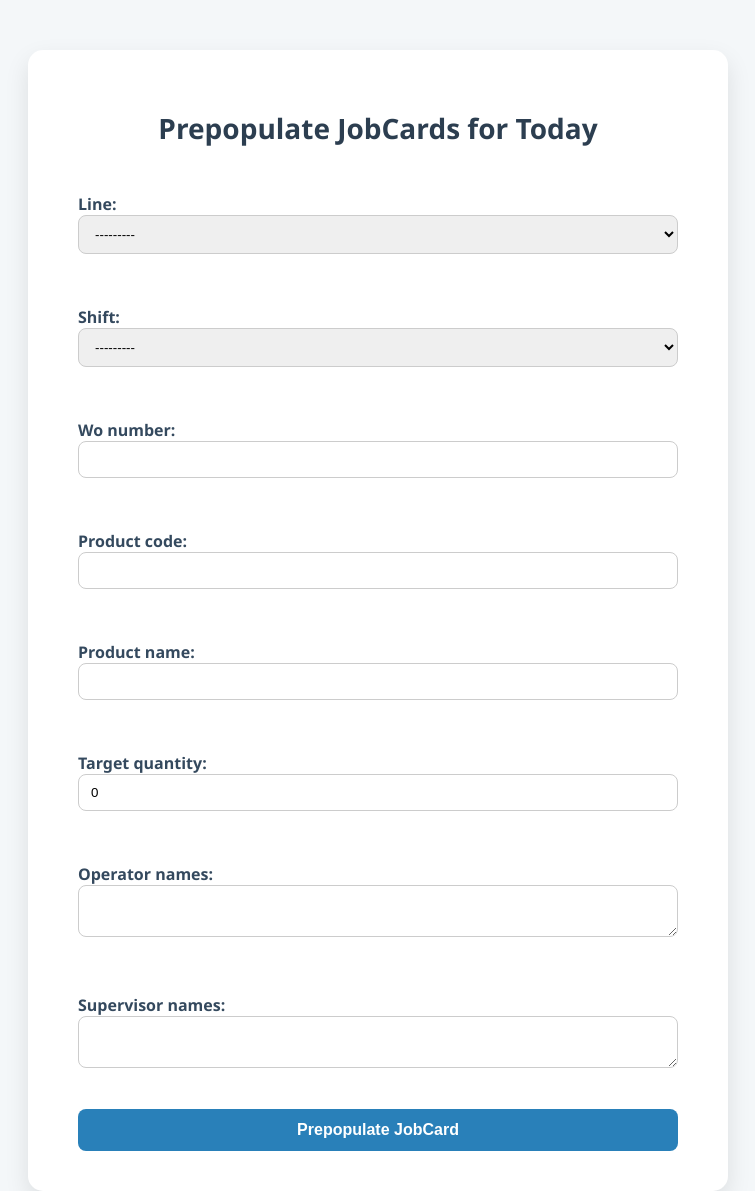
After one commit to Akula404/jobcard_factory.io, a Django app: page /jobcard/prepopulate/ in a window 1280 px wide. The commit adds this page. Shown: the whole page, without its empty margins (262-1017 px from the left). Run offline with Django 5.2, Linux system fonts and the light colour scheme.

Commit message:
Full application complete

```diff
--- a/jobcard/forms.py
+++ b/jobcard/forms.py
@@ -1,16 +1,45 @@
 from django import forms
 from .models import JobCard, TempSubmission
 
+# -----------------------------
+# JobCard Form for Operators
+# -----------------------------
 class JobCardForm(forms.ModelForm):
     class Meta:
         model = JobCard
-        fields = '__all__'
+        fields = '__all__'  # include everything
         widgets = {
-            'date': forms.DateInput(attrs={'type': 'date'}),
-            'operator_names': forms.Textarea(attrs={'rows': 3}),
-            'supervisor_names': forms.Textarea(attrs={'rows': 3}),
+            # Prepopulated / readonly fields (but still submitted)
+            'date': forms.DateInput(attrs={'type': 'date', 'readonly': 'true'}),
+            'line': forms.Select(attrs={'readonly': 'true'}),  # visually readonly
+            'shift': forms.Select(attrs={'readonly': 'true'}),
+            'wo_number': forms.TextInput(attrs={'readonly': 'true'}),
+            'product_code': forms.TextInput(attrs={'readonly': 'true'}),
+            'product_name': forms.TextInput(attrs={'readonly': 'true'}),
+            'target_quantity': forms.NumberInput(attrs={'readonly': 'true'}),
+
+            # Hourly output
+            'hour1': forms.NumberInput(), 'hour2': forms.NumberInput(), 'hour3': forms.NumberInput(),
+            'hour4': forms.NumberInput(), 'hour5': forms.NumberInput(), 'hour6': forms.NumberInput(),
+            'hour7': forms.NumberInput(), 'hour8': forms.NumberInput(), 'hour9': forms.NumberInput(),
+            'hour10': forms.NumberInput(), 'hour11': forms.NumberInput(),
+
+            # Damages
+            'jar': forms.NumberInput(), 'cap': forms.NumberInput(), 'front_label': forms.NumberInput(),
+            'back_label': forms.NumberInput(), 'carton': forms.NumberInput(), 'sleeve': forms.NumberInput(),
+            'sticker': forms.NumberInput(), 'tube': forms.NumberInput(), 'packets': forms.NumberInput(),
+            'roll_on_ball': forms.NumberInput(), 'jar_pump': forms.NumberInput(),
+
+            # Personnel
+            'operator_names': forms.Textarea(attrs={'rows': 2}),
+            'supervisor_names': forms.Textarea(attrs={'rows': 2}),
+            'line_captain_signature': forms.TextInput(),
+            'supervisor_signature': forms.TextInput(),
         }
 
+# -----------------------------
+# TempSubmission Form (unchanged)
+# -----------------------------
 class TempSubmissionForm(forms.ModelForm):
     class Meta:
         model = TempSubmission
@@ -18,3 +47,26 @@ class TempSubmissionForm(forms.ModelForm):
             "hour1","hour2","hour3","hour4","hour5",
             "hour6","hour7","hour8","hour9","hour10","hour11"
         ]
+
+# -----------------------------
+# JobCard Prepopulate Form (Supervisor)
+# -----------------------------
+class JobCardPrepopulateForm(forms.ModelForm):
+    class Meta:
+        model = JobCard
+        fields = [
+            "line",
+            "shift",
+            "wo_number",
+            "product_code",
+            "product_name",
+            "target_quantity",
+            "operator_names",
+            "supervisor_names",
+        ]
+        widgets = {
+            'line': forms.Select(),
+            'shift': forms.Select(),
+            'operator_names': forms.Textarea(attrs={'rows': 2}),
+            'supervisor_names': forms.Textarea(attrs={'rows': 2}),
+        }
--- /dev/null
+++ b/jobcard/templates/jobcard_prepopulate.html
@@ -0,0 +1,139 @@
+<!-- templates/jobcard_prepopulate.html -->
+<!DOCTYPE html>
+<html lang="en">
+<head>
+<meta charset="UTF-8">
+<meta name="viewport" content="width=device-width, initial-scale=1.0">
+<title>Prepopulate JobCards</title>
+<style>
+    /* ====== Body ====== */
+    body {
+        font-family: 'Segoe UI', Tahoma, Geneva, Verdana, sans-serif;
+        background: #f4f7f9;
+        margin: 0;
+        padding: 0;
+        display: flex;
+        justify-content: center;
+        align-items: flex-start;
+        min-height: 100vh;
+    }
+
+    /* ====== Container Card ====== */
+    .card {
+        background: #fff;
+        margin-top: 50px;
+        padding: 40px 50px;
+        border-radius: 15px;
+        box-shadow: 0 10px 25px rgba(0,0,0,0.1);
+        max-width: 600px;
+        width: 100%;
+        animation: fadeIn 0.5s ease-in-out;
+    }
+
+    /* ====== Headings ====== */
+    h1 {
+        text-align: center;
+        color: #2c3e50;
+        margin-bottom: 30px;
+        font-size: 28px;
+    }
+
+    /* ====== Form Elements ====== */
+    form {
+        display: flex;
+        flex-direction: column;
+        gap: 20px;
+    }
+
+    label {
+        font-weight: 600;
+        margin-bottom: 5px;
+        color: #34495e;
+    }
+
+    input, select, textarea {
+        width: 100%;
+        padding: 10px 12px;
+        border-radius: 8px;
+        border: 1px solid #ccc;
+        box-sizing: border-box;
+        transition: border-color 0.3s, box-shadow 0.3s;
+    }
+
+    input:focus, select:focus, textarea:focus {
+        border-color: #2980b9;
+        box-shadow: 0 0 5px rgba(41, 128, 185, 0.3);
+        outline: none;
+    }
+
+    /* ====== Submit Button ====== */
+    .submit-btn {
+        background: #2980b9;
+        color: #fff;
+        padding: 12px;
+        font-size: 16px;
+        font-weight: bold;
+        border: none;
+        border-radius: 8px;
+        cursor: pointer;
+        transition: 0.3s;
+    }
+
+    .submit-btn:hover {
+        background: #3498db;
+    }
+
+    /* ====== Messages ====== */
+    .messages {
+        margin-bottom: 20px;
+    }
+
+    .messages .error {
+        color: #c0392b;
+        background: #fdecea;
+        padding: 10px 15px;
+        border-radius: 6px;
+        margin-bottom: 10px;
+        border-left: 4px solid #e74c3c;
+    }
+
+    .messages .success {
+        color: #27ae60;
+        background: #eafaf1;
+        padding: 10px 15px;
+        border-radius: 6px;
+        margin-bottom: 10px;
+        border-left: 4px solid #2ecc71;
+    }
+
+    /* ====== Fade In Animation ====== */
+    @keyframes fadeIn {
+        from {opacity: 0; transform: translateY(-20px);}
+        to {opacity: 1; transform: translateY(0);}
+    }
+</style>
+</head>
+<body>
+
+<div class="card">
+    <h1>Prepopulate JobCards for Today</h1>
+
+    <!-- Display Django messages -->
+    {% if messages %}
+        <div class="messages">
+            {% for message in messages %}
+                <div class="{{ message.tags }}">{{ message }}</div>
+            {% endfor %}
+        </div>
+    {% endif %}
+
+    <form method="post" action="{% url 'jobcard:jobcard_prepopulate' %}">
+        {% csrf_token %}
+        {{ form.as_p }}
+
+        <button type="submit" class="submit-btn">Prepopulate JobCard</button>
+    </form>
+</div>
+
+</body>
+</html>
--- a/jobcard/urls.py
+++ b/jobcard/urls.py
@@ -1,14 +1,19 @@
 from django.urls import path
 from . import views
 
-app_name = "jobcard"  # important for namespacing in redirects
+app_name = 'jobcard'
 
 urlpatterns = [
-    # JobCard
-    path('new/', views.jobcard_create, name='jobcard_create'),
+    # Operator JobCard Entry
+    path('operator/', views.jobcard_operator_entry, name='operator_entry'),
+
+    # Success page
     path('success/', views.jobcard_success, name='jobcard_success'),
 
-    # Operator realtime submissions
+    # Optional: page to create new JobCard if missing
+    path('create/', views.jobcard_operator_entry, name='jobcard_create'),
+
+    # Temp Submissions
     path('temp-submission/', views.temp_submission, name='temp_submission'),
 
     # Supervisor dashboard
@@ -16,4 +21,10 @@ urlpatterns = [
 
     # Finalize shift
     path('finalize-shift/<str:line>/<str:shift>/', views.finalize_shift, name='finalize_shift'),
+
+    # Prepopulate JobCards
+    path('prepopulate/', views.jobcard_prepopulate, name='jobcard_prepopulate'),
+
+    # AJAX endpoint to fetch JobCard details
+    path("get-jobcard/", views.get_jobcard, name="get_jobcard"),
 ]
--- a/jobcard/views.py
+++ b/jobcard/views.py
@@ -1,27 +1,28 @@
 from django.shortcuts import render, redirect
 from django.utils import timezone
 from django.http import JsonResponse
-from .forms import TempSubmissionForm, JobCardForm
+from django.contrib import messages
+from .forms import TempSubmissionForm, JobCardForm, JobCardPrepopulateForm
 from .models import TempSubmission, ShiftSubmission, JobCard
+from datetime import date
+
 
 # -----------------------------
-# LIVE OPERATOR ENTRY
+# LIVE OPERATOR ENTRY (UNCHANGED)
 # -----------------------------
 def temp_submission(request):
     today = timezone.localdate()
     user = request.user if request.user.is_authenticated else None
-    shift = request.GET.get("shift", "Day")  # Day or Night
-
-    lines = ["line1","line2","line3","line4","line5","line6","line7"]
+    shift = request.GET.get("shift", "Day")
+# Get all lines from choices
+    from .models import LINE_CHOICES
+    lines = [l[0] for l in LINE_CHOICES]
     forms_data = []
 
-    # ---------- AJAX SAVE ----------
     if request.method == "POST" and request.headers.get("x-requested-with") == "XMLHttpRequest":
-
         line = request.POST.get("line")
         shift_post = request.POST.get("shift", shift)
 
-        # get or create for correct shift
         obj, _ = TempSubmission.objects.get_or_create(
             operator=user,
             date=today,
@@ -36,7 +37,6 @@ def temp_submission(request):
             new_val = request.POST.get(field)
             old_val = getattr(obj, field)
 
-            # skip empty input
             if new_val in [None, ""]:
                 continue
 
@@ -45,13 +45,11 @@ def temp_submission(request):
             except:
                 continue
 
-            # LOCK RULE: only overwrite if old value is None or 0
             if old_val not in [None, 0, 0.0]:
                 return JsonResponse({
                     "error": f"{field.upper()} already submitted and locked."
                 }, status=403)
 
-            # do not save zero values
             if new_val == 0:
                 continue
 
@@ -59,13 +57,9 @@ def temp_submission(request):
             updated_fields.append(i)
 
         obj.save()
+        return JsonResponse({"success": True, "updated": updated_fields})
 
-        return JsonResponse({
-            "success": True,
-            "updated": updated_fields
-        })
 
-    # ---------- PAGE LOAD ----------
     for line in lines:
         obj, _ = TempSubmission.objects.get_or_create(
             operator=user,
@@ -73,7 +67,6 @@ def temp_submission(request):
             shift=shift,
             line=line
         )
-
         form = TempSubmissionForm(instance=obj)
         forms_data.append((line, form, obj))
 
@@ -91,8 +84,8 @@ def supervisor_dashboard(request):
     submissions = TempSubmission.objects.filter(date=today).order_by('line', 'shift', 'operator')
 
     lines = ["line1","line2","line3","line4","line5","line6","line7"]
+    global_locked_hours = []
 
-    global_locked_hours = []
     for h in range(1, 12):
         filled_lines = (
             submissions
@@ -105,14 +98,13 @@ def supervisor_dashboard(request):
         if filled_lines >= len(lines):
             global_locked_hours.append(h)
 
-    # AJAX polling
     if request.GET.get("ajax") == "1":
         return JsonResponse({"global_locked_hours": global_locked_hours})
 
-    # Prepare dashboard data: separate Day/Night shift
     dashboard_data = {}
+
     for sub in submissions:
-        key = f"{sub.line}_{sub.shift}"  # e.g., "line1_Day", "line1_Night"
+        key = f"{sub.line}_{sub.shift}"
 
         if key not in dashboard_data:
             dashboard_data[key] = {
@@ -148,6 +140,7 @@ def finalize_shift(request, line, shift):
     submissions = TempSubmission.objects.filter(date=today, line=line, shift=shift)
 
     aggregated_data = []
+
     for s in submissions:
         aggregated_data.append({
             "operator": s.operator.username if s.operator else "Anonymous",
@@ -169,26 +162,135 @@ def finalize_shift(request, line, shift):
         shift_submission.aggregated_data = aggregated_data
         shift_submission.save()
 
-    return redirect("supervisor_dashboard")
+    return redirect("jobcard:supervisor_dashboard")
 
 
 # -----------------------------
-# JOBCARD FORM
+# JOBCARD FORM (FINAL OPERATOR ENTRY)
 # -----------------------------
-def jobcard_create(request):
+def jobcard_operator_entry(request):
+    today = timezone.localdate()
+
     if request.method == "POST":
-        form = JobCardForm(request.POST)
+        line = request.POST.get("line")
+        shift = request.POST.get("shift")
+
+        jobcard = JobCard.objects.filter(date=today, line=line, shift=shift).first()
+
+        if not jobcard:
+            messages.error(request, "No JobCard created for this line/shift.")
+            return redirect("jobcard:jobcard_create")
+
+        # 🚫 BLOCK DUPLICATE SUBMISSION
+        if jobcard.is_submitted:
+            messages.error(request, "This JobCard was already submitted. Duplicate entries are not allowed.")
+            return redirect(request.path + f"?line={line}&shift={shift}")
+
+        form = JobCardForm(request.POST, instance=jobcard)
+
         if form.is_valid():
-            form.save()
-            return redirect('jobcard:jobcard_success')
+            obj = form.save(commit=False)
+
+            # mark as submitted so nobody can submit again
+            obj.is_submitted = True
+            obj.save()
+
+            messages.success(request, "✅ JobCard submitted successfully!")
+            return redirect("jobcard:jobcard_success")
+        else:
+            messages.error(request, "Please correct the errors below.")
+
     else:
-        form = JobCardForm()
+        line = request.GET.get("line")
+        shift = request.GET.get("shift")
+        jobcard = JobCard.objects.filter(date=today, line=line, shift=shift).first()
 
-    return render(request, "jobcard_form.html", {
-        "form": form,
-        "hour_range": range(1, 12)
-    })
+        if jobcard:
+            form = JobCardForm(instance=jobcard)
+        else:
+            form = JobCardForm()
+
+    return render(request, "jobcard_form.html", {"form": form})
 
 
+# -----------------------------
+# SUCCESS PAGE
+# -----------------------------
 def jobcard_success(request):
     return render(request, "success.html")
+
+
+# -----------------------------
+# SUPERVISOR PREPOPULATE
+# -----------------------------
+def jobcard_prepopulate(request):
+    today = timezone.localdate()
+
+    if request.method == "POST":
+        form = JobCardPrepopulateForm(request.POST)
+
+        if form.is_valid():
+            line = form.cleaned_data['line']
+            shift = form.cleaned_data['shift']
+
+            jobcard, created = JobCard.objects.get_or_create(
+                date=today,
+                line=line,
+                shift=shift,
+                defaults={
+                    "wo_number": form.cleaned_data['wo_number'],
+                    "product_code": form.cleaned_data['product_code'],
+                    "product_name": form.cleaned_data['product_name'],
+                    "target_quantity": form.cleaned_data['target_quantity'],
+                    "operator_names": "",
+                    "supervisor_names": "",
+                }
+            )
+
+            if not created:
+                jobcard.wo_number = form.cleaned_data['wo_number']
+                jobcard.product_code = form.cleaned_data['product_code']
+                jobcard.product_name = form.cleaned_data['product_name']
+                jobcard.target_quantity = form.cleaned_data['target_quantity']
+                jobcard.save()
+
+                messages.success(request, f"JobCard for {line} ({shift}) updated.")
+            else:
+                messages.success(request, f"JobCard for {line} ({shift}) created.")
+
+            return redirect('jobcard:jobcard_prepopulate')
+
+    else:
+        form = JobCardPrepopulateForm()
+
+    return render(request, "jobcard_prepopulate.html", {"form": form})
+
+
+# -----------------------------
+# GET JOBCARD (AJAX LOAD)
+# -----------------------------
+def get_jobcard(request):
+    line = request.GET.get("line")
+    shift = request.GET.get("shift")
+
+    try:
+        job = JobCard.objects.get(
+            line=line,
+            shift=shift,
+            date=date.today()
+        )
+
+        already_submitted = bool(job.operator_names or job.hour1)
+
+        return JsonResponse({
+            "wo_number": job.wo_number,
+            "product_code": job.product_code,
+            "product_name": job.product_name,
+            "target_quantity": job.target_quantity,
+            "operator_names": job.operator_names,
+            "supervisor_names": job.supervisor_names,
+            "submitted": already_submitted
+        })
+
+    except JobCard.DoesNotExist:
+        return JsonResponse({"error": "No jobcard found for this line & shift"})
--- a/project_simba/urls.py
+++ b/project_simba/urls.py
@@ -12,7 +12,7 @@ urlpatterns = [
     path('admin/', admin.site.urls),
 
     # include jobcard app urls
-    path('jobcard/', include('jobcard.urls')),
+    path('jobcard/', include('jobcard.urls', namespace='jobcard')),
 
     # Redirect root URL → jobcard create page
     path('', lambda request: redirect('jobcard:jobcard_create')),
```
Also changed, not shown: jobcard/models.py (+39 -11 lines), jobcard/templates/jobcard_form.html (+70 -19 lines), jobcard/templates/success.html (+18 -26 lines), db.sqlite3, jobcard/migrations/0007_hourentry_alter_jobcard_unique_together_and_more.py (added), jobcard/migrations/0008_jobcard_is_submitted.py (added), jobcard/migrations/0009_alter_jobcard_line_alter_shiftsubmission_line_and_more.py (added).
